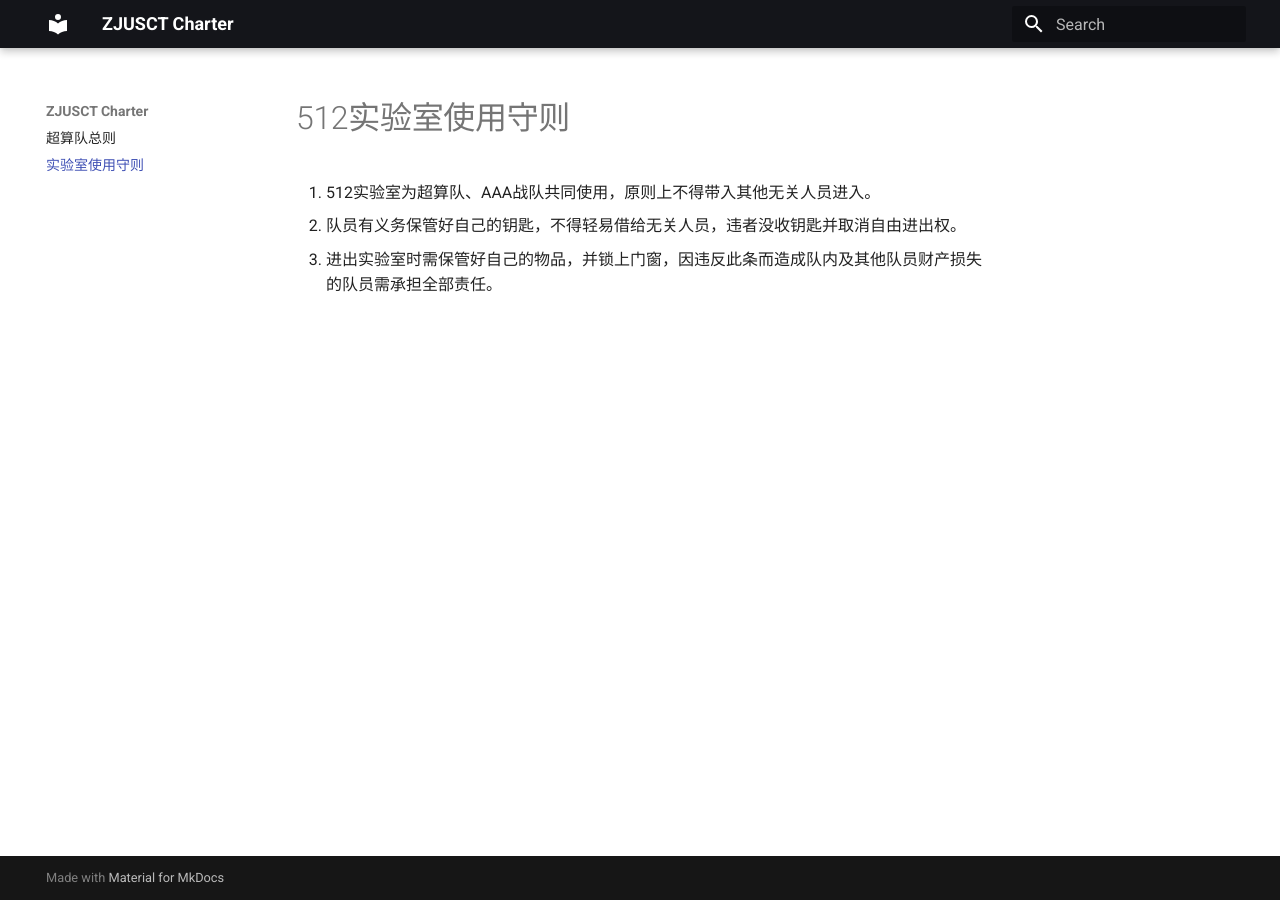
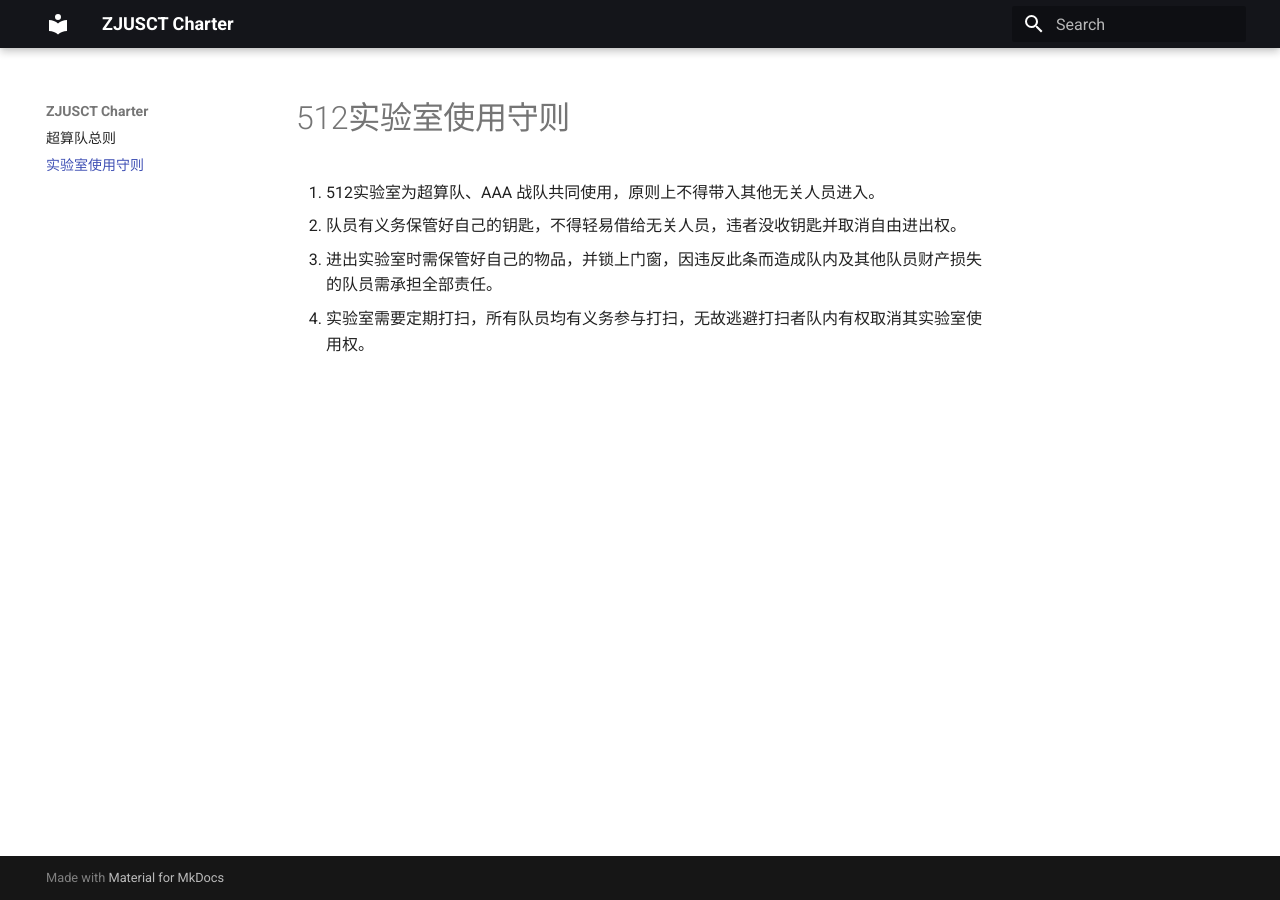
Before and after one commit to ZJUSCT/charter, an MkDocs documentation site: the page built from docs/lab.md, in a window 1280 px wide. Built offline with MkDocs 1.6.1 and Material for MkDocs 9.7.7, drawn with Linux system fonts in a browser that asks for light colours.

Commit message:
更新 实验室使用原则

```diff
--- a/docs/lab.md
+++ b/docs/lab.md
@@ -1,5 +1,6 @@
 # 512实验室使用守则
 
-1. 512实验室为超算队、AAA战队共同使用，原则上不得带入其他无关人员进入。
+1. 512实验室为超算队、AAA 战队共同使用，原则上不得带入其他无关人员进入。
 2. 队员有义务保管好自己的钥匙，不得轻易借给无关人员，违者没收钥匙并取消自由进出权。
 3. 进出实验室时需保管好自己的物品，并锁上门窗，因违反此条而造成队内及其他队员财产损失的队员需承担全部责任。
+4. 实验室需要定期打扫，所有队员均有义务参与打扫，无故逃避打扫者队内有权取消其实验室使用权。
```
